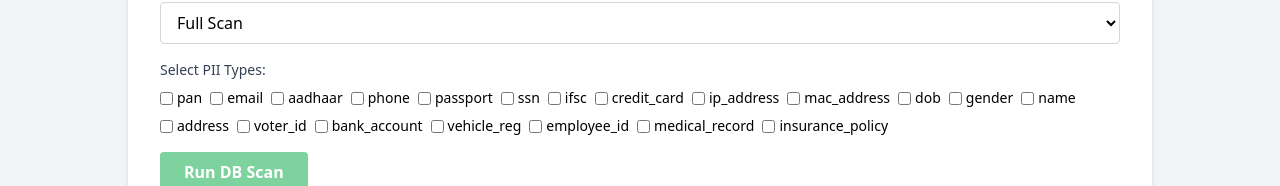
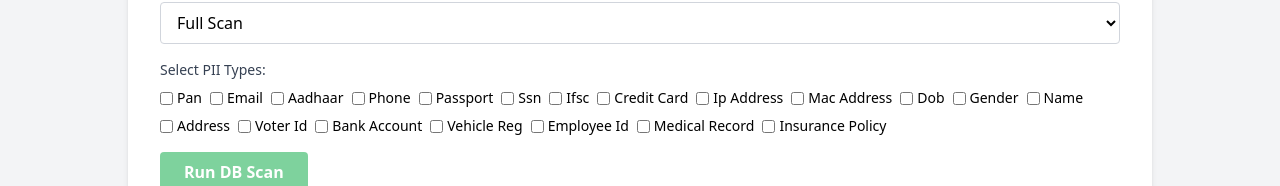
Before and after one commit to Suman-Sen/ML_Testing5, a React (Vite) app in the folder calssify/: page / in a window 1280 px wide. Both pictures are taken after a click on the button "DB Scan". Shown: the part 476-662 px from the top of the page. Built offline with nearby package versions, Linux system fonts and the light colour scheme.

Commit message:
Makes pii selectors text proper

```diff
--- a/calssify/src/components/forms/PiiTypeSelector.tsx
+++ b/calssify/src/components/forms/PiiTypeSelector.tsx
@@ -11,6 +11,12 @@ const PII_TYPES = [
   "mac_address", "dob", "gender", "name", "address", "voter_id",
   "bank_account", "vehicle_reg", "employee_id", "medical_record", "insurance_policy"
 ];
+
+const formatLabel = (type: string) =>
+  type
+    .split("_")
+    .map(word => word.charAt(0).toUpperCase() + word.slice(1))
+    .join(" ");
 
 const PiiTypeSelector: React.FC<PiiTypeSelectorProps> = ({ selected, setSelected }) => {
   const handleToggle = (type: string) => {
@@ -33,7 +39,7 @@ const PiiTypeSelector: React.FC<PiiTypeSelectorProps> = ({ selected, setSelected
               onChange={() => handleToggle(type)}
               className="accent-blue-600"
             />
-            {type}
+            <span>{formatLabel(type)}</span>
           </label>
         ))}
       </div>
```
